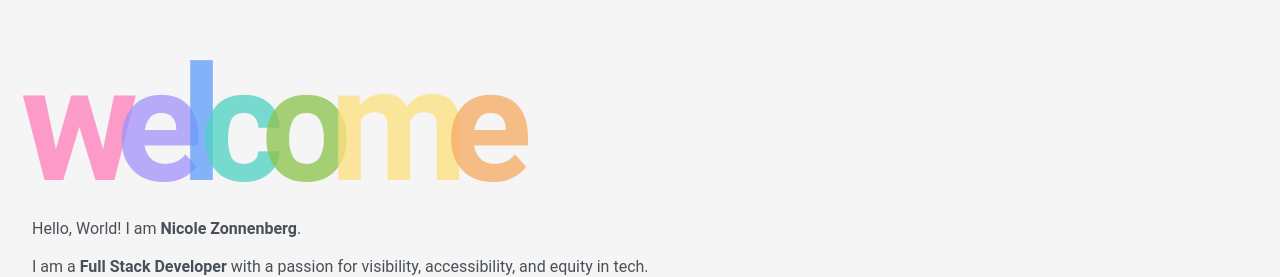
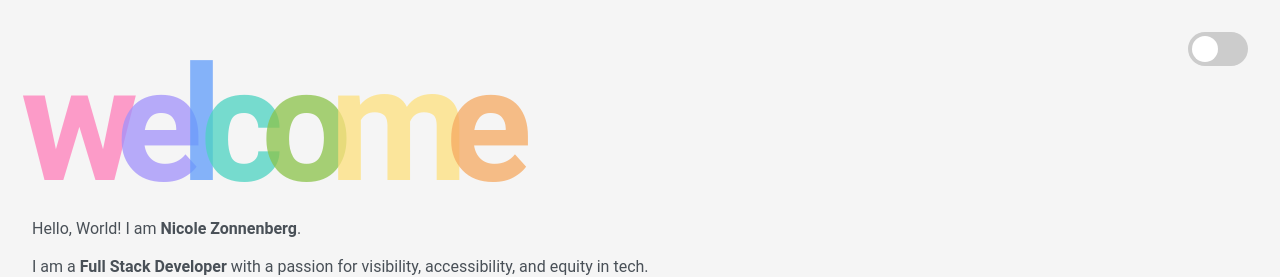
Before and after one commit to Sun-Mountain/sun-mountain.github.io, a Next.js app: page / in a window 1280 px wide. Shown: the top 277 px of the page. Built offline with nearby package versions, Linux system fonts and the light colour scheme.

Commit message:
add toggle switch

```diff
--- a/src/components/Hero.tsx
+++ b/src/components/Hero.tsx
@@ -1,9 +1,11 @@
+import SwitchComponent from "./SwitchComponent";
+
 const Hero = () => {
-
   const welcome = "Welcome".split('');
 
   return (
     <header>
+      <SwitchComponent />
       <h1>
         {welcome.map((letter, index) => (
           <span key={index}>{letter}</span>
--- /dev/null
+++ b/src/components/SwitchComponent.tsx
@@ -0,0 +1,29 @@
+'use client';
+
+import { useState } from "react";
+
+interface SwitchComponentProps {
+  isChecked: boolean,
+  handleToggle?: () => void
+}
+
+const SwitchComponent = ({
+  isChecked = false,
+  handleToggle
+}: SwitchComponentProps) => {
+  const [isToggled, setIsToggled] = useState(isChecked)
+
+  const onClick = () => {
+    setIsToggled(!isToggled);
+    handleToggle && handleToggle();
+  }
+
+  return (
+    <label className="switch">
+      <input type="checkbox" checked={isToggled} onClick={onClick} />
+      <span className="slider round"></span>
+    </label>
+  )
+}
+
+export default SwitchComponent
--- a/src/styles/components/_header.scss
+++ b/src/styles/components/_header.scss
@@ -35,3 +35,11 @@
     }
   }
 }
+
+@media screen and (min-width: 768px){
+  header {
+    display: flex;
+    flex-direction: row-reverse;
+    justify-content: space-between;
+  }
+}
--- /dev/null
+++ b/src/styles/components/_toggle-switch.scss
@@ -0,0 +1,62 @@
+ /* The switch - the box around the slider */
+ .switch {
+  position: relative;
+  display: inline-block;
+  width: 60px;
+  height: 34px;
+}
+
+/* Hide default HTML checkbox */
+.switch input {
+  opacity: 0;
+  width: 0;
+  height: 0;
+}
+
+/* The slider */
+.slider {
+  position: absolute;
+  cursor: pointer;
+  top: 0;
+  left: 0;
+  right: 0;
+  bottom: 0;
+  background-color: #ccc;
+  -webkit-transition: .4s;
+  transition: .4s;
+}
+
+.slider:before {
+  position: absolute;
+  content: "";
+  height: 26px;
+  width: 26px;
+  left: 4px;
+  bottom: 4px;
+  background-color: $white;
+  -webkit-transition: .4s;
+  transition: .4s;
+}
+
+input:checked + .slider {
+  background-color: $blue-jeans;
+}
+
+input:focus + .slider {
+  box-shadow: 0 0 1px $blue-jeans;
+}
+
+input:checked + .slider:before {
+  -webkit-transform: translateX(26px);
+  -ms-transform: translateX(26px);
+  transform: translateX(26px);
+}
+
+/* Rounded sliders */
+.slider.round {
+  border-radius: 34px;
+}
+
+.slider.round:before {
+  border-radius: 50%;
+}
--- a/src/styles/index.scss
+++ b/src/styles/index.scss
@@ -6,6 +6,7 @@
 @import './components/media-icons.scss';
 @import './components/_sections.scss';
 @import './components/_spotlights.scss';
+@import './components/toggle-switch.scss';
 
 
 body {
```
